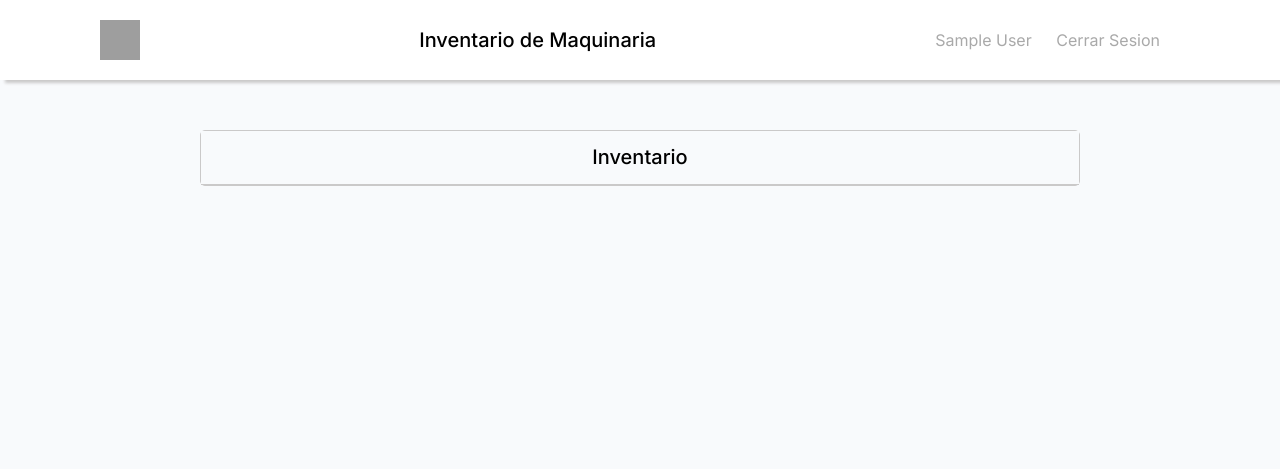
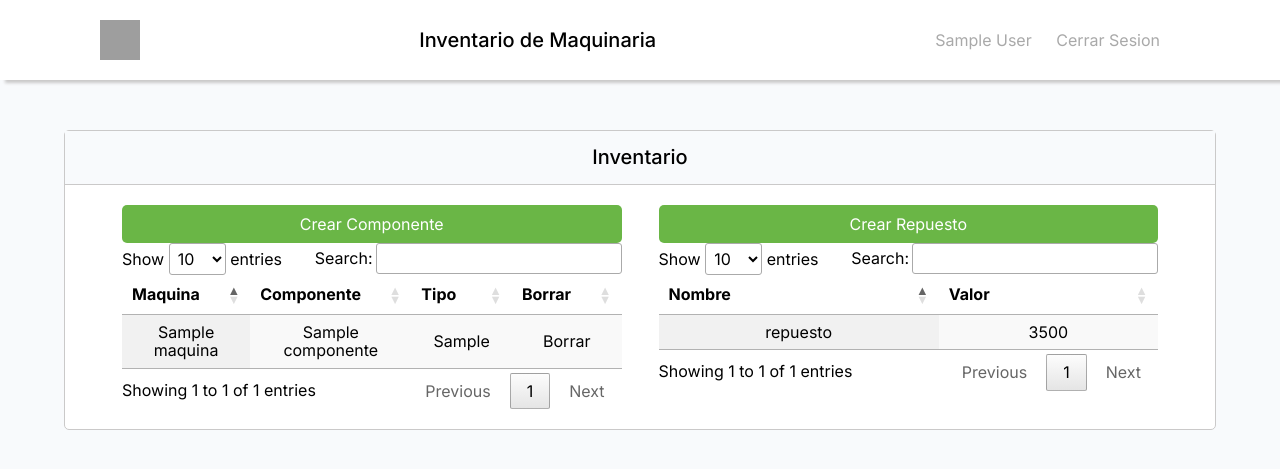
Before and after one commit to Ardilan13/maquinas, a PHP site: page /mod_inventario.php in a window 1280 px wide. Shown: the top 469 px of the page. Run offline with PHP 8.4, Linux system fonts and the light colour scheme; the visitor is signed in with stand-in values (Sample User, id 1); tables that the repository leaves empty or names only in its code hold one stand-in row (values such as "Sample post"); some libraries are stand-ins or nearby versions; grey boxes are pictures that could not be loaded.

Commit message:
Modulo
Modulo de componentes, implementacion de funciones en app.js y consultas para dos tablas.

```diff
--- a/includes/footer.php
+++ b/includes/footer.php
@@ -1,6 +1,8 @@
 <script src="https://ajax.googleapis.com/ajax/libs/jquery/3.6.0/jquery.min.js"></script>
-<script src="https://code.jquery.com/jquery-3.2.1.js"></script>
+<script src="https://code.jquery.com/jquery-3.3.1.js"></script>
 <script src="build/js/bundle.min.js"></script>
+<script src="https://cdn.datatables.net/1.10.20/js/jquery.dataTables.min.js"></script>
+
 
 </body>
 
--- a/includes/header.php
+++ b/includes/header.php
@@ -12,23 +12,21 @@
     <link rel="preconnect" href="https://fonts.googleapis.com">
     <link rel="preconnect" href="https://fonts.gstatic.com" crossorigin>
     <link href="https://fonts.googleapis.com/css2?family=Inter:wght@400;500;600;700;800&display=swap" rel="stylesheet">
+    <link rel="stylesheet" href="https://cdn.datatables.net/1.10.20/css/jquery.dataTables.min.css">
+    <link rel="" href="https://cdn.datatables.net/fixedheader/3.1.6/css/fixedHeader.dataTables.min.css">
+
 </head>
 
 <body>
     <header>
-
-    <picture>
-                <source srcset="build/img/images.webp" type="image/webp">
-                <source srcset="build/img/images.jpg" type="image/jpeg">
-                <img class="logo" loading="lazy" src="build/img/images.jpg" alt="Texto entrada blog">
-
-            </picture>
+        <picture>
+            <source srcset="build/img/images.webp" type="image/webp">
+            <source srcset="build/img/images.jpg" type="image/jpeg">
+            <img class="logo" loading="lazy" src="build/img/images.jpg" alt="Texto entrada blog">
+        </picture>
+        <div>
             <p>Inventario de Maquinaria</p>
-
-
-
-
-
+        </div>
         <div id="header_user">
             <a id="a_user"><?php echo $_SESSION["nombre"]; ?></a>
             <a href="ajax/logout.php">Cerrar Sesion</a>
--- a/mod_calendario.php
+++ b/mod_calendario.php
@@ -10,4 +10,5 @@
 </main>
 
 
+
 <?php require_once 'includes/footer.php'; ?>
--- a/mod_inventario.php
+++ b/mod_inventario.php
@@ -1,13 +1,85 @@
-<?php require_once 'includes/header.php'; ?>
+<?php require_once 'includes/header.php';
+require_once 'conexion.php';
+$con = conectar(); ?>
 
 <main>
     <div class="container">
         <div class="header">
             <p>Inventario</p>
         </div>
+        <div class="info">
+            <div class="cont">
 
+                <div class="cont_gen">
+                    <button class="btn_comp">Crear Componente</button>
+                    <table id="componente" class="display" style="width:100%">
+                        <thead>
+                            <tr>
+                                <th class="th_comp">Maquina</th>
+                                <th class="th_comp">Componente</th>
+                                <th class="th_comp">Tipo</th>
+                                <th class="th_comp">Borrar</th>
+                            </tr>
+                        </thead>
+                        <tbody>
+                            <?php
+                            $login = "SELECT m.nombre, c.nombre_componente, c.tipo, c.id from componente c INNER JOIN maquina m ON c.id_maquina= m.id ;";
+                            $resultado = mysqli_query($con, $login);
+                            if ($resultado->num_rows > 0) {
+                                while ($row = mysqli_fetch_assoc($resultado)) { ?>
+                                    <tr>
+                                        <td><?php echo $row["nombre"]; ?></td>
+                                        <td><?php echo $row["nombre_componente"]; ?></td>
+                                        <td><?php echo $row["tipo"]; ?></td>
+
+                                        <td class="delete_comp" id="<?php echo $row["id"]; ?>">Borrar</td>
+                                    </tr>
+                            <?php }
+                            } else {
+                                echo "<td valign='top' colspan='8' class='dataTables_empty'>No hay componentes para mostrar</td>";
+                            } ?>
+                        </tbody>
+                    </table>
+                    <button hidden id="clonar">clon</button>
+                </div>
+
+                <div class="cont_gen">
+                    <button class="btn_rep">Crear Repuesto</button>
+                    <table id="repuesto" class="display" style="width:100%">
+                        <thead>
+                            <tr>
+                                <th>Nombre</th>
+                                <th>Valor</th>
+                            </tr>
+                        </thead>
+                        <tbody>
+                            <tr>
+                                <td>repuesto</td>
+                                <td>3500</td>
+                            </tr>
+                        </tbody>
+                    </table>
+                    <button hidden id="clonar1">clon</button>
+
+                </div>
+            </div>
+        </div>
     </div>
-</main>
 
 
-<?php require_once 'includes/footer.php'; ?>
+
+
+
+
+
+
+
+
+
+
+
+
+
+
+
+    <?php require_once 'includes/footer.php'; ?>
--- a/src/scss/base/_globales.scss
+++ b/src/scss/base/_globales.scss
@@ -61,7 +61,7 @@ h2 {
 }
 main {
   .container {
-    margin: 5rem 20rem;
+    margin: 5rem 5%;
     border-radius: 5px;
     background-color: v.$blanco;
     border: 1.5px solid v.$grisO;
--- /dev/null
+++ b/src/scss/index/_component.scss
@@ -0,0 +1,29 @@
+@use "../base/variables" as v;
+@use "base/mixins" as m;
+
+.cont {
+    display: flex;
+    justify-content: space-evenly;
+
+    .cont_gen {
+        width:45%;
+    }
+
+    .btn_comp {
+        background-color: v.$verde;
+        color: v.$blanco;
+        padding: 2%;
+        width: 100%;
+    }
+
+    .btn_rep {
+        background-color: v.$verde;
+        color: v.$blanco;
+        padding: 2%;
+        width: 100%;
+    }
+
+    .th_comp {
+        width: 10%;
+    }
+}
--- a/src/scss/index/_index.scss
+++ b/src/scss/index/_index.scss
@@ -1,3 +1,4 @@
 @forward "header";
 @forward "login";
 @forward "menu";
+@forward "component";
```
Also changed, not shown: ajax/add_comp.php (added, +18 -0 lines), ajax/delete_comp.php (added, +14 -0 lines), build/css/app.css (+1 -1 lines), crear_componente.php (added, +55 -0 lines), mod_prestamo.php (+7 -0 lines), src/js/app.js (+104 -0 lines), build/js/bundle.min.js, 2 other files.
